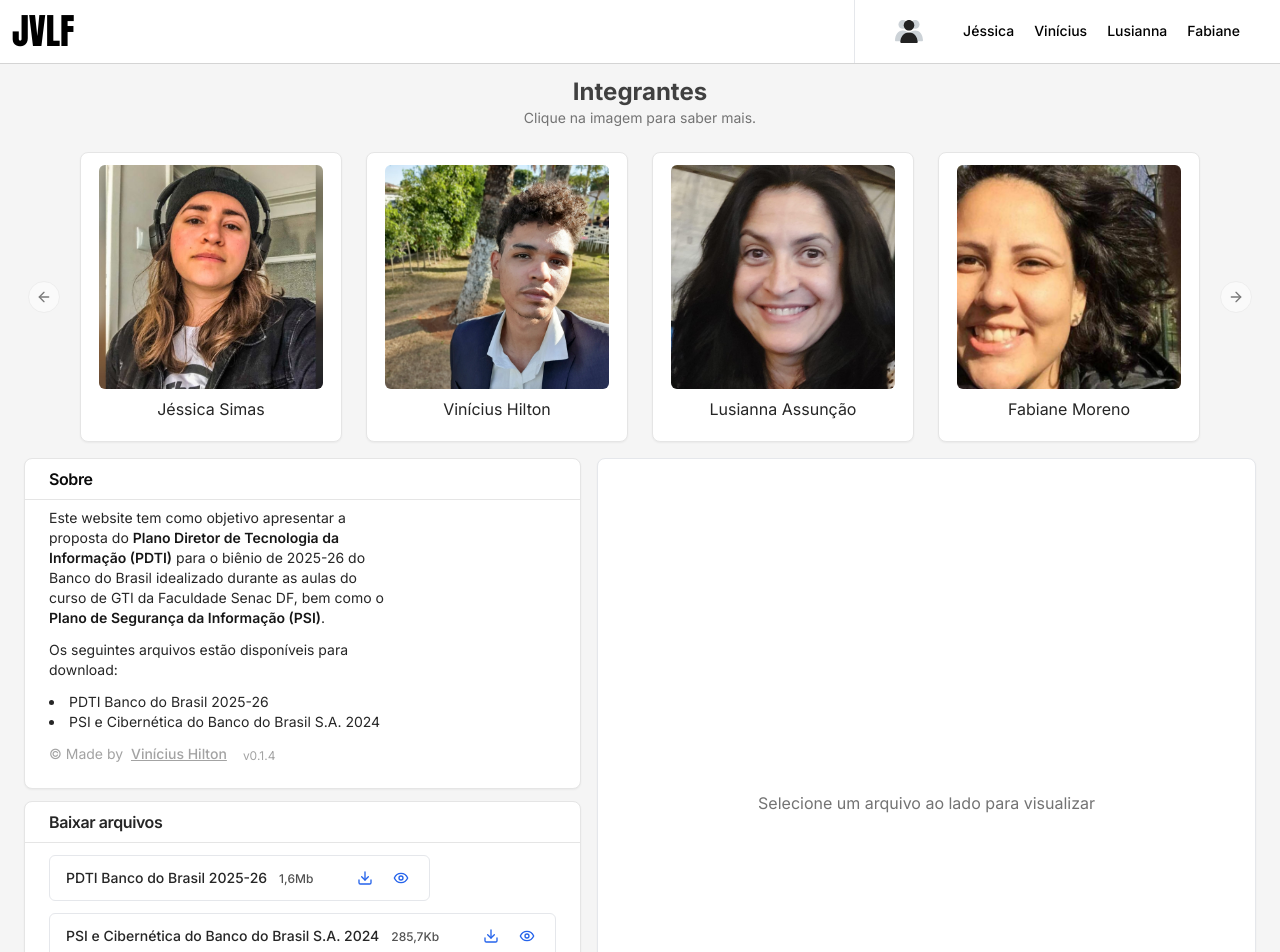
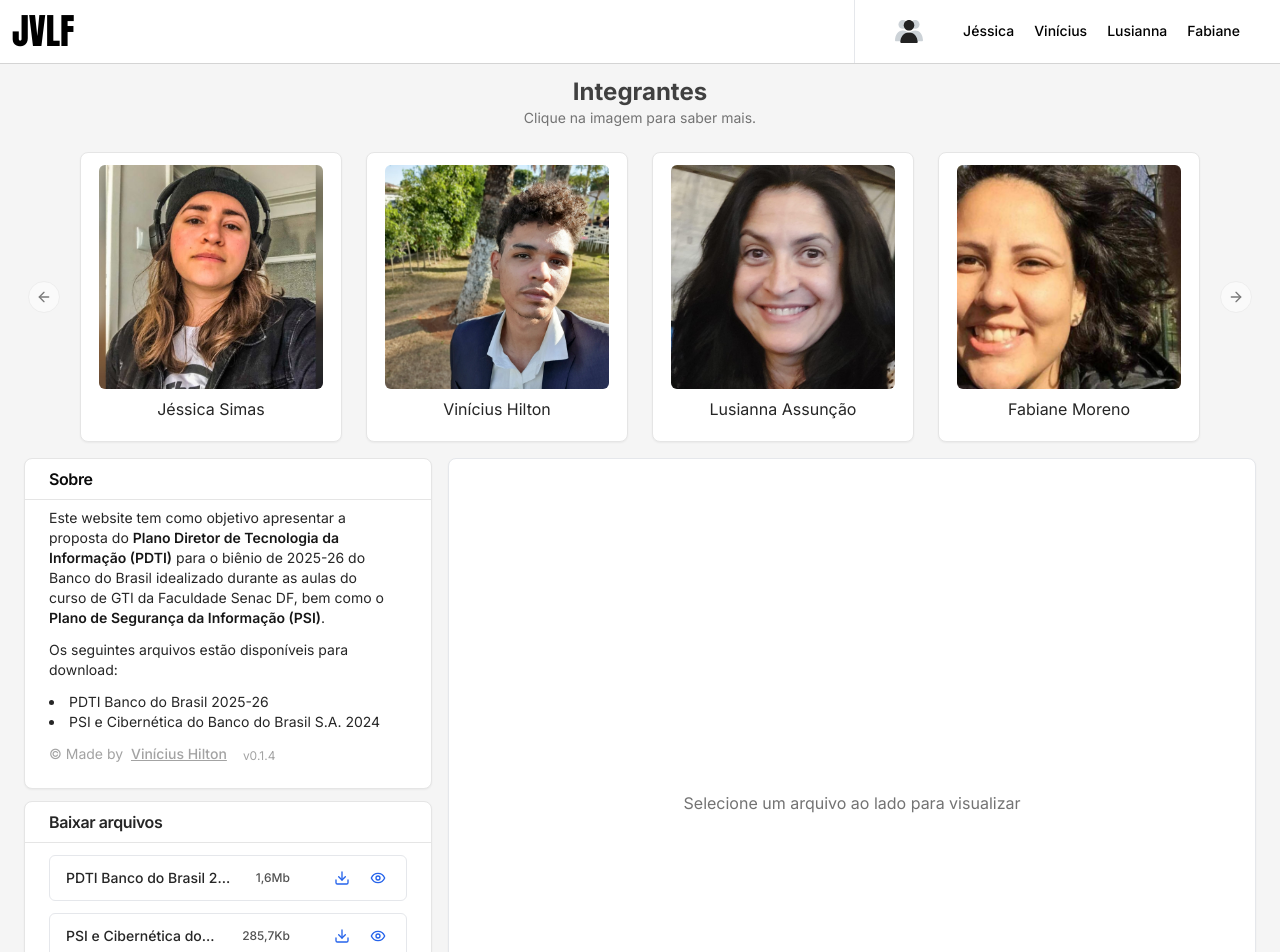
Before and after one commit to vnxcius/jvlf, a React (Vite) app: page / in a window 1280 px wide. Shown: the top 952 px of the page. Built offline with nearby package versions, Linux system fonts and the light colour scheme.

Commit message:
style: show files correctly

```diff
--- a/src/components/ui/card-option.tsx
+++ b/src/components/ui/card-option.tsx
@@ -14,6 +14,7 @@ import {
 
 type Props = {
   title: string,
+  slug?: string,
   file?: string,
   size?: string,
   disabled?: boolean,
@@ -22,13 +23,14 @@ type Props = {
 
 const CardOption = (props: Props) => {
   return (
-    <div className={"border rounded-md my-3 px-4 py-1.5 min-w-max w-[350px] flex items-center gap-10 justify-between hover:bg-neutral-100 duration-300 " +
+    <div className={"border rounded-md my-3 px-4 py-1.5 max-w-96 w-max flex items-center gap-10 justify-between hover:bg-neutral-100 duration-300 " +
       (props.disabled && "cursor-not-allowed bg-neutral-100 text-neutral-500")
     }>
-      <div>
-        <p className="text-sm font-medium text-neutral-800">
+      <div className="flex gap-3 items-center w-56">
+        <p className="text-sm font-medium text-neutral-800 overflow-hidden text-nowrap text-ellipsis" title={props.title}>
           {props.title}
-          <span className="text-neutral-600 text-xs font-medium ml-3">{props.size}</span></p>
+        </p>
+        <span className="text-neutral-600 text-xs font-medium ml-3">{props.size}</span>
       </div>
       <div className="flex gap-3 items-center">
         <AlertDialog>
@@ -45,7 +47,7 @@ const CardOption = (props: Props) => {
             <AlertDialogFooter>
               <AlertDialogCancel>Cancelar</AlertDialogCancel>
               <AlertDialogAction className="bg-blue-600 hover:bg-blue-700">
-                <a href={props.file} download={props.file} className="p-1 cursor-pointer">
+                <a href={props.file} download={props.slug} className="p-1 cursor-pointer">
                   Baixar arquivo
                 </a>
               </AlertDialogAction>
```
